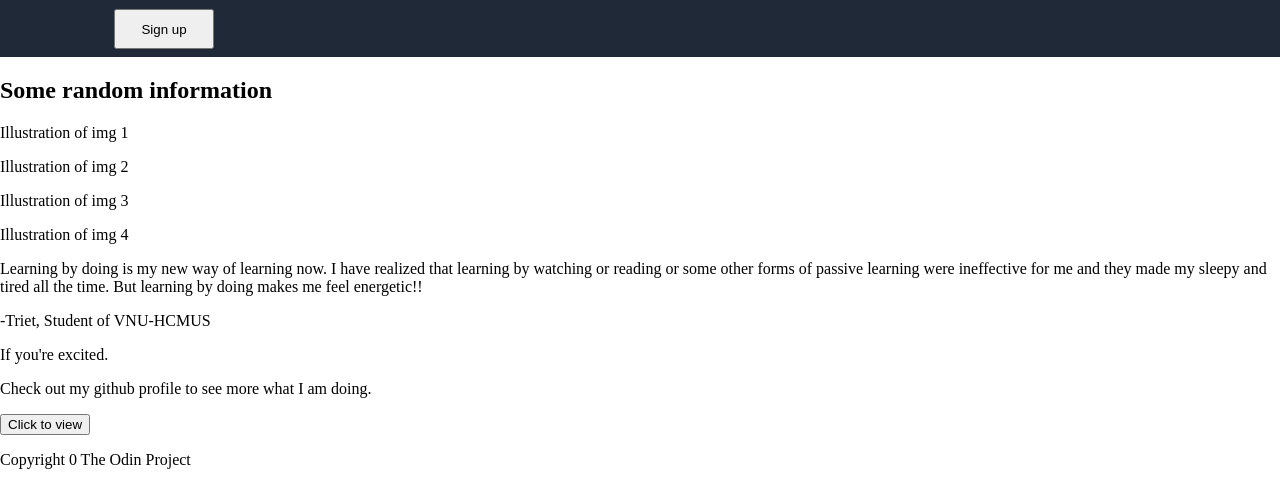
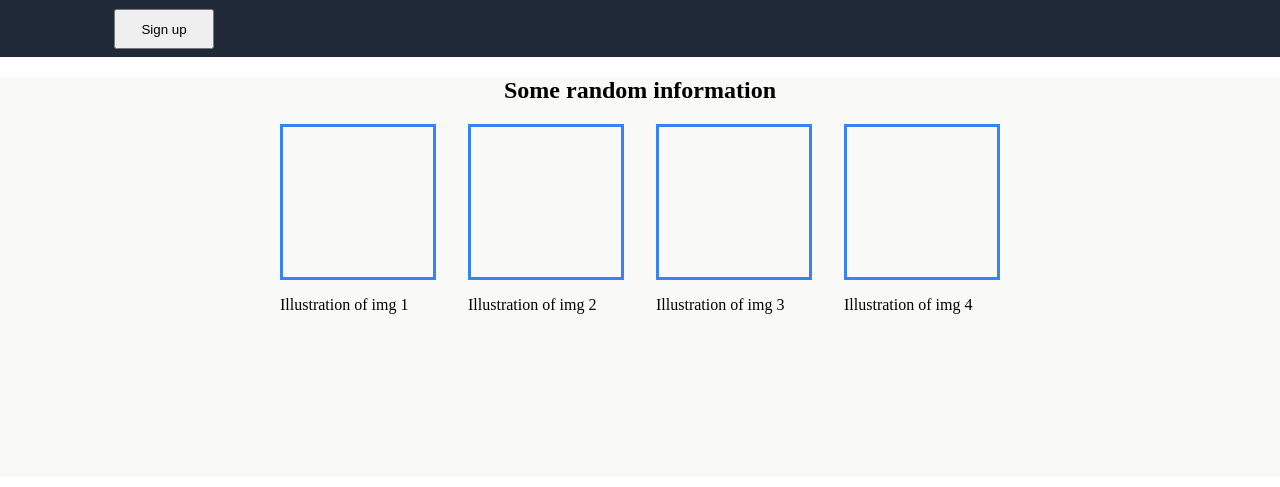
Before and after one commit to Triet-li/MyLandingPage, a plain HTML site: page index.html in a window 1280 px wide. Shown: the part 313-800 px from the top of the page. Drawn offline with Linux system fonts and the light colour scheme.

Commit message:
style a little bit in body1

```diff
--- a/index.html
+++ b/index.html
@@ -30,21 +30,23 @@
     </header>
     <div class="body1">
         <h2 class="body1-mainText">Some random information</h2>
-        <div class="p1">
+        <div class="body1-parts">
+            <div class="body1-part">
                 <div></div>
                 <p>Illustration of img 1</p>
             </div>
-        <div class="p2">
+            <div class="body1-part">
                 <div></div>
                 <p>Illustration of img 2</p>
             </div>
-        <div class="p3">
+            <div class="body1-part">
                 <div></div>
                 <p>Illustration of img 3</p>
             </div>
-        <div class="p4">
+            <div class="body1-part">
                 <div></div>
                 <p>Illustration of img 4</p>
+            </div>
         </div>
     </div>
     <div class="quotation">
--- a/style.css
+++ b/style.css
@@ -73,3 +73,33 @@ a {
 
 
 /*--------------Body 1-------------*/
+
+.body1 {
+    background-color: #F9FAF8;
+    height: 400px;
+    margin: 0;
+}
+
+.body1-part div{
+    border: 3px solid #3882F6;
+    width: 150px;
+    height: 150px;
+}
+
+.body1-parts {
+    display: flex;
+    justify-content: center;
+    align-items: center;
+    gap: 32px;
+}
+
+.body1-mainText {
+    text-align: center;
+}
+
+
+/*-----------------------Quotation--------------------------------*/
+
+/*-----------------------Info about me--------------------------------*/
+
+/*------------------------Footer-----------------------------------*/
```
Lines whose indentation alone changed are shown as unchanged.
